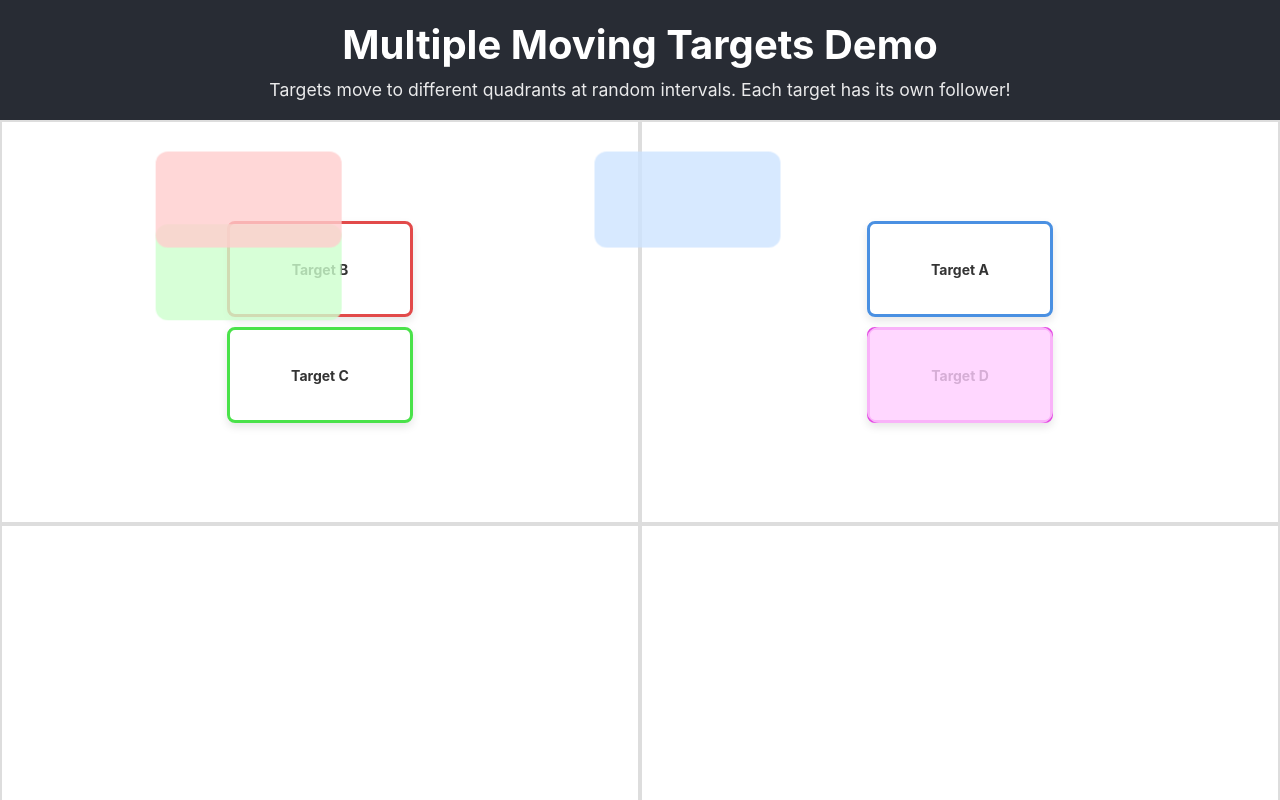
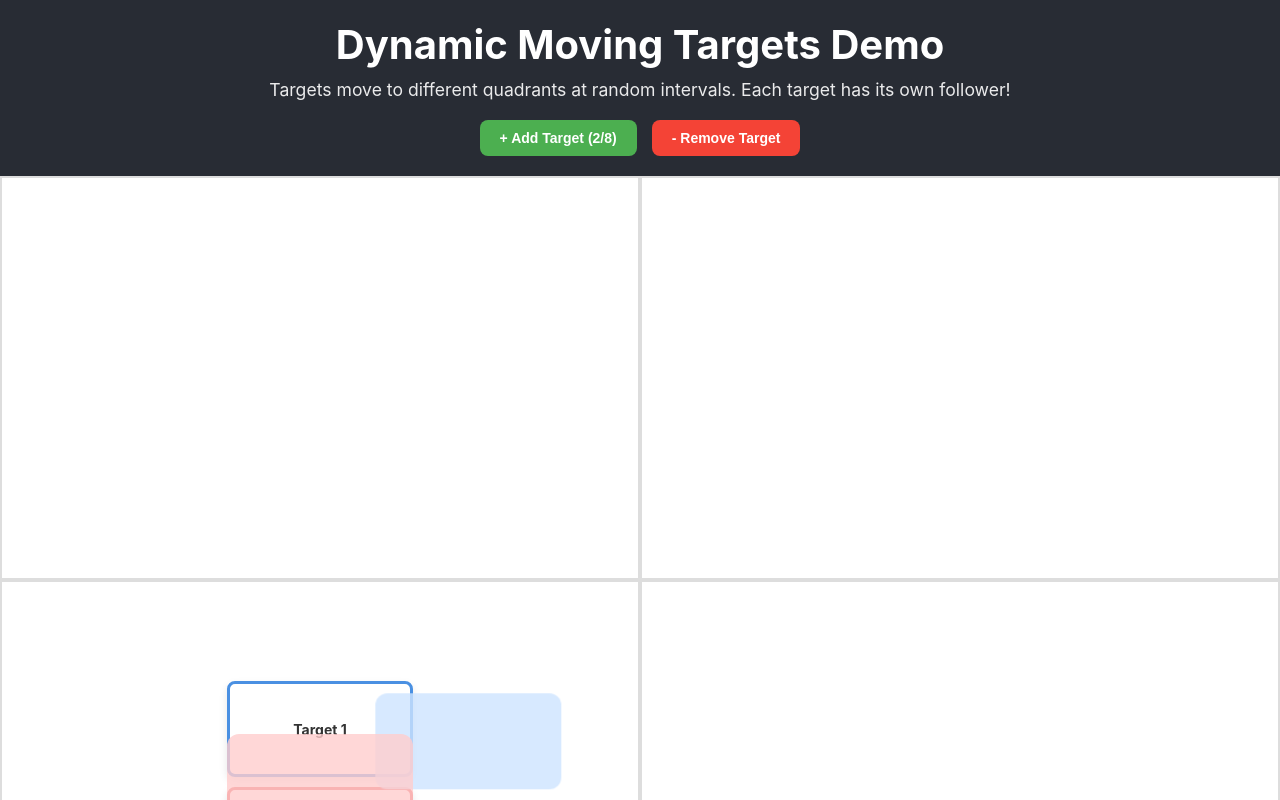
Before and after one commit to kumavis/react-animated-overlay, a React (Create React App) app: page / in a window 1280 px wide. Shown: the top 800 px of the page. Built offline with nearby package versions, Linux system fonts and the light colour scheme.

Commit message:
feat: dynamic target count

```diff
--- a/src/App.css
+++ b/src/App.css
@@ -21,6 +21,52 @@
   margin: 0;
   font-size: 1.1rem;
   opacity: 0.9;
+}
+
+.target-controls {
+  margin-top: 20px;
+  display: flex;
+  gap: 15px;
+  justify-content: center;
+  align-items: center;
+}
+
+.control-button {
+  padding: 10px 20px;
+  border: none;
+  border-radius: 8px;
+  font-size: 14px;
+  font-weight: bold;
+  cursor: pointer;
+  transition: all 0.3s ease-in-out;
+  min-width: 140px;
+}
+
+.add-button {
+  background-color: #4caf50;
+  color: white;
+}
+
+.add-button:hover:not(:disabled) {
+  background-color: #45a049;
+  transform: translateY(-2px);
+}
+
+.remove-button {
+  background-color: #f44336;
+  color: white;
+}
+
+.remove-button:hover:not(:disabled) {
+  background-color: #da190b;
+  transform: translateY(-2px);
+}
+
+.control-button:disabled {
+  background-color: #cccccc;
+  color: #666666;
+  cursor: not-allowed;
+  transform: none;
 }
 
 .quadrant-container {
@@ -82,13 +128,3 @@ body > div[style*="position: fixed"] {
     box-shadow: 0 6px 16px rgba(0,0,0,0.2), 0 0 20px rgba(0,0,0,0.1);
   }
 }
-
-/* Target hover effects */
-.target-hover {
-  transition: all 0.3s ease-in-out;
-}
-
-.target-hover:hover {
-  transform: scale(1.05);
-  animation: targetGlow 2s ease-in-out infinite alternate;
-}
--- a/src/App.tsx
+++ b/src/App.tsx
@@ -11,40 +11,62 @@ interface Target {
   nextMoveTime: number;
 }
 
-function AppContent({ getFollowerColor }: { getFollowerColor: (targetId: string) => string }) {
+// Predefined color palette for targets
+const COLOR_PALETTE = [
+  { primary: "#cde4ff", secondary: "#4a90e2" }, // Blue
+  { primary: "#ffcdcd", secondary: "#e24a4a" }, // Red
+  { primary: "#cdffcd", secondary: "#4ae24a" }, // Green
+  { primary: "#ffcdff", secondary: "#e24ae2" }, // Purple
+  { primary: "#ffe4cd", secondary: "#e2904a" }, // Orange
+  { primary: "#e4cdff", secondary: "#904ae2" }, // Violet
+  { primary: "#cdffe4", secondary: "#4ae290" }, // Mint
+  { primary: "#ffffe4", secondary: "#e2e24a" }, // Yellow
+];
+
+function AppContent() {
   const [targets, setTargets] = useState<Target[]>(() => {
     const now = Date.now();
     return [
       {
-        id: "A",
-        primaryColor: "#cde4ff",
-        secondaryColor: "#4a90e2",
+        id: "1",
+        primaryColor: COLOR_PALETTE[0].primary,
+        secondaryColor: COLOR_PALETTE[0].secondary,
         quadrant: Math.floor(Math.random() * 4),
         nextMoveTime: now + Math.random() * 3000
       },
       {
-        id: "B",
-        primaryColor: "#ffcdcd",
-        secondaryColor: "#e24a4a",
-        quadrant: Math.floor(Math.random() * 4),
-        nextMoveTime: now + Math.random() * 3000
-      },
-      {
-        id: "C",
-        primaryColor: "#cdffcd",
-        secondaryColor: "#4ae24a",
-        quadrant: Math.floor(Math.random() * 4),
-        nextMoveTime: now + Math.random() * 3000
-      },
-      {
-        id: "D",
-        primaryColor: "#ffcdff",
-        secondaryColor: "#e24ae2",
+        id: "2",
+        primaryColor: COLOR_PALETTE[1].primary,
+        secondaryColor: COLOR_PALETTE[1].secondary,
         quadrant: Math.floor(Math.random() * 4),
         nextMoveTime: now + Math.random() * 3000
       },
     ];
   });
+
+  // Add a new target
+  const addTarget = () => {
+    const now = Date.now();
+    const newId = (targets.length + 1).toString();
+    const colorIndex = targets.length % COLOR_PALETTE.length;
+
+    const newTarget: Target = {
+      id: newId,
+      primaryColor: COLOR_PALETTE[colorIndex].primary,
+      secondaryColor: COLOR_PALETTE[colorIndex].secondary,
+      quadrant: Math.floor(Math.random() * 4),
+      nextMoveTime: now + Math.random() * 3000
+    };
+
+    setTargets(prev => [...prev, newTarget]);
+  };
+
+  // Remove the last target
+  const removeTarget = () => {
+    if (targets.length > 1) { // Keep at least one target
+      setTargets(prev => prev.slice(0, -1));
+    }
+  };
 
   const intervalRef = useRef<NodeJS.Timeout | null>(null);
 
@@ -112,8 +134,25 @@ function AppContent({ getFollowerColor }: { getFollowerColor: (targetId: string)
   return (
     <div className="App">
       <header className="App-header">
-        <h1>Multiple Moving Targets Demo</h1>
+        <h1>Dynamic Moving Targets Demo</h1>
         <p>Targets move to different quadrants at random intervals. Each target has its own follower!</p>
+
+        <div className="target-controls">
+          <button
+            onClick={addTarget}
+            className="control-button add-button"
+            disabled={targets.length >= COLOR_PALETTE.length}
+          >
+            + Add Target ({targets.length}/{COLOR_PALETTE.length})
+          </button>
+          <button
+            onClick={removeTarget}
+            className="control-button remove-button"
+            disabled={targets.length <= 1}
+          >
+            - Remove Target
+          </button>
+        </div>
       </header>
 
       <main className="quadrant-container">
@@ -158,18 +197,14 @@ function AppContent({ getFollowerColor }: { getFollowerColor: (targetId: string)
 function App() {
   // Function to get the follower color for a specific target
   const getFollowerColor = (targetId: string) => {
-    const targetColors = {
-      "A": "#cde4ff", // Target A primary color (light blue)
-      "B": "#ffcdcd", // Target B primary color (light red)
-      "C": "#cdffcd", // Target C primary color (light green)
-      "D": "#ffcdff", // Target D primary color (light purple)
-    };
-    return targetColors[targetId as keyof typeof targetColors] || "#e11";
+    const targetIndex = parseInt(targetId) - 1;
+    const colorIndex = targetIndex % COLOR_PALETTE.length;
+    return COLOR_PALETTE[colorIndex].primary;
   };
 
   return (
     <FollowerProvider followerColor={getFollowerColor}>
-      <AppContent getFollowerColor={getFollowerColor} />
+      <AppContent />
     </FollowerProvider>
   );
 }
--- a/src/components/FollowerProvider.tsx
+++ b/src/components/FollowerProvider.tsx
@@ -12,10 +12,10 @@ interface FollowerProviderProps {
 }
 
 // Individual Follower component that manages its own floating instance
-function Follower({ id, targetElement, getFollowerColor }: {
+const Follower = function Follower({ id, getFollowerColor, getTargetElement }: {
   id: string;
-  targetElement: HTMLElement;
   getFollowerColor: (targetId: string) => string;
+  getTargetElement: (id: string) => HTMLElement | undefined;
 }) {
   const { refs, floatingStyles } = useFloating({
     strategy: "fixed",
@@ -34,12 +34,13 @@ function Follower({ id, targetElement, getFollowerColor }: {
     ],
   });
 
-  // Set the reference element when the target element changes
+  // Get the current target element and update the reference
   useEffect(() => {
+    const targetElement = getTargetElement(id);
     if (targetElement) {
       refs.setReference(targetElement);
     }
-  }, [refs, targetElement]);
+  }, [refs, id, getTargetElement]);
 
   const followerColor = getFollowerColor(id);
 
@@ -58,7 +59,7 @@ function Follower({ id, targetElement, getFollowerColor }: {
       }}
     />
   );
-}
+};
 
 export function FollowerProvider({ children, followerColor = "#e11" }: FollowerProviderProps) {
   const [targetElements, setTargetElements] = useState<Map<string, HTMLElement>>(new Map());
@@ -84,21 +85,27 @@ export function FollowerProvider({ children, followerColor = "#e11" }: FollowerP
     return followerColor;
   }, [followerColor]);
 
-  // Render followers for each target dynamically
-  const followers = useMemo(() =>
-    Array.from(targetElements.entries()).map(([id, element]) => (
-      <Follower
-        key={`follower-${id}`}
-        id={id}
-        targetElement={element}
-        getFollowerColor={getFollowerColor}
-      />
-    )), [targetElements, getFollowerColor]);
+  // Function to get target element by ID
+  const getTargetElement = useCallback((id: string) => {
+    return targetElements.get(id);
+  }, [targetElements]);
 
   return (
     <FollowerCtx.Provider value={setReference}>
       {children}
-      {followers.map(follower => createPortal(follower, document.body))}
+      {createPortal(
+        <>
+          {Array.from(targetElements.keys()).map(targetId => (
+            <Follower
+              key={`follower-${targetId}`}
+              id={targetId}
+              getFollowerColor={getFollowerColor}
+              getTargetElement={getTargetElement}
+            />
+          ))}
+        </>,
+        document.body
+      )}
     </FollowerCtx.Provider>
   );
 }
```
